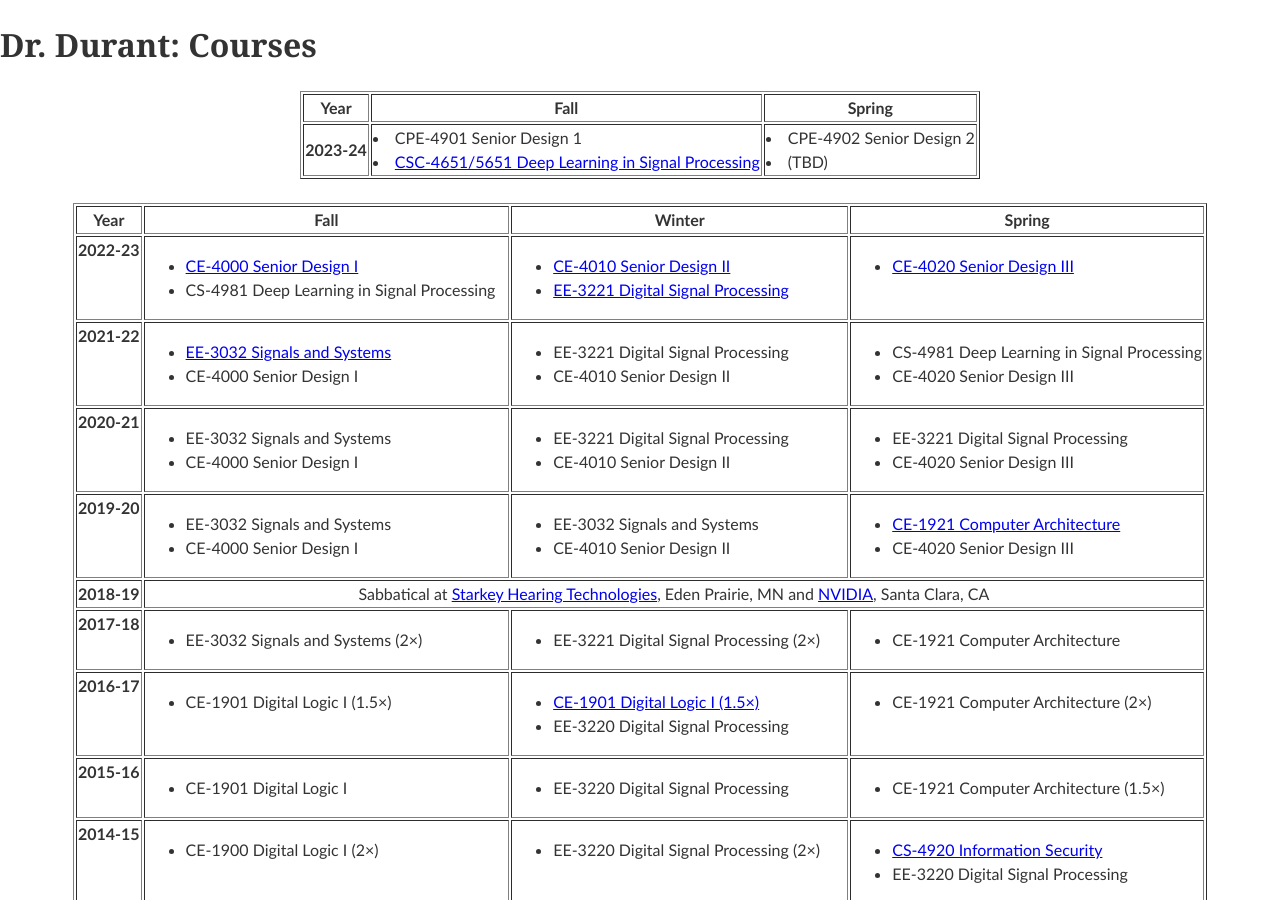
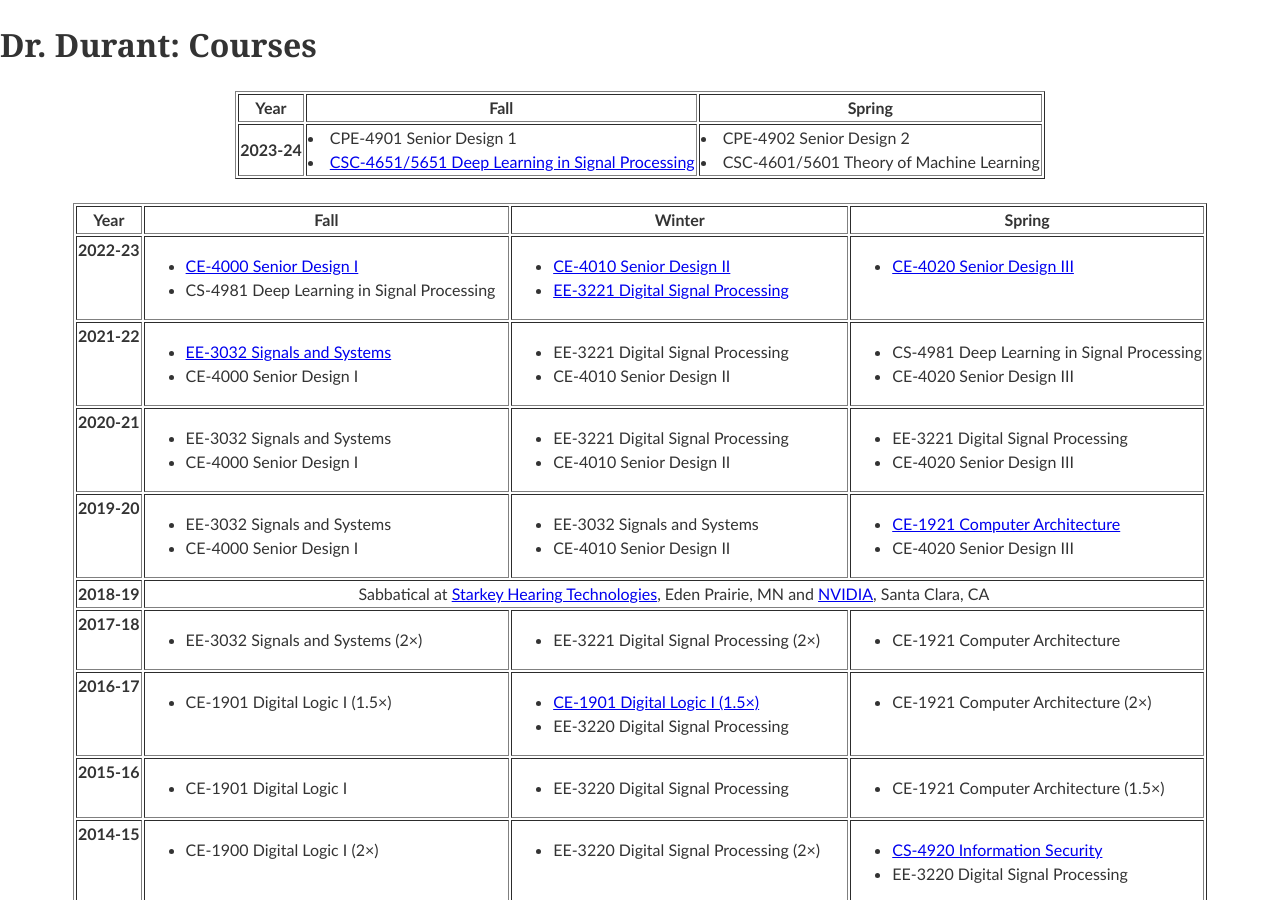
Before and after one commit to edurant/edurant.github.io, a Jekyll site: the page built from courses/index.html, in a window 1280 px wide and 900 px high. Built offline with Jekyll 4.4.1, drawn with Linux system fonts in a browser that asks for light colours.

Commit message:
spring semester course plan update

```diff
--- a/courses/index.html
+++ b/courses/index.html
@@ -15,7 +15,7 @@ title: "Dr. Durant: Courses"
     </td>
     <td>
         <li>CPE-4902 Senior Design 2</li>
-	    <li>(TBD)</li>
+	    <li>CSC-4601/5601 Theory of Machine Learning</li>
     </td>
 </tr>
 </table>
```
